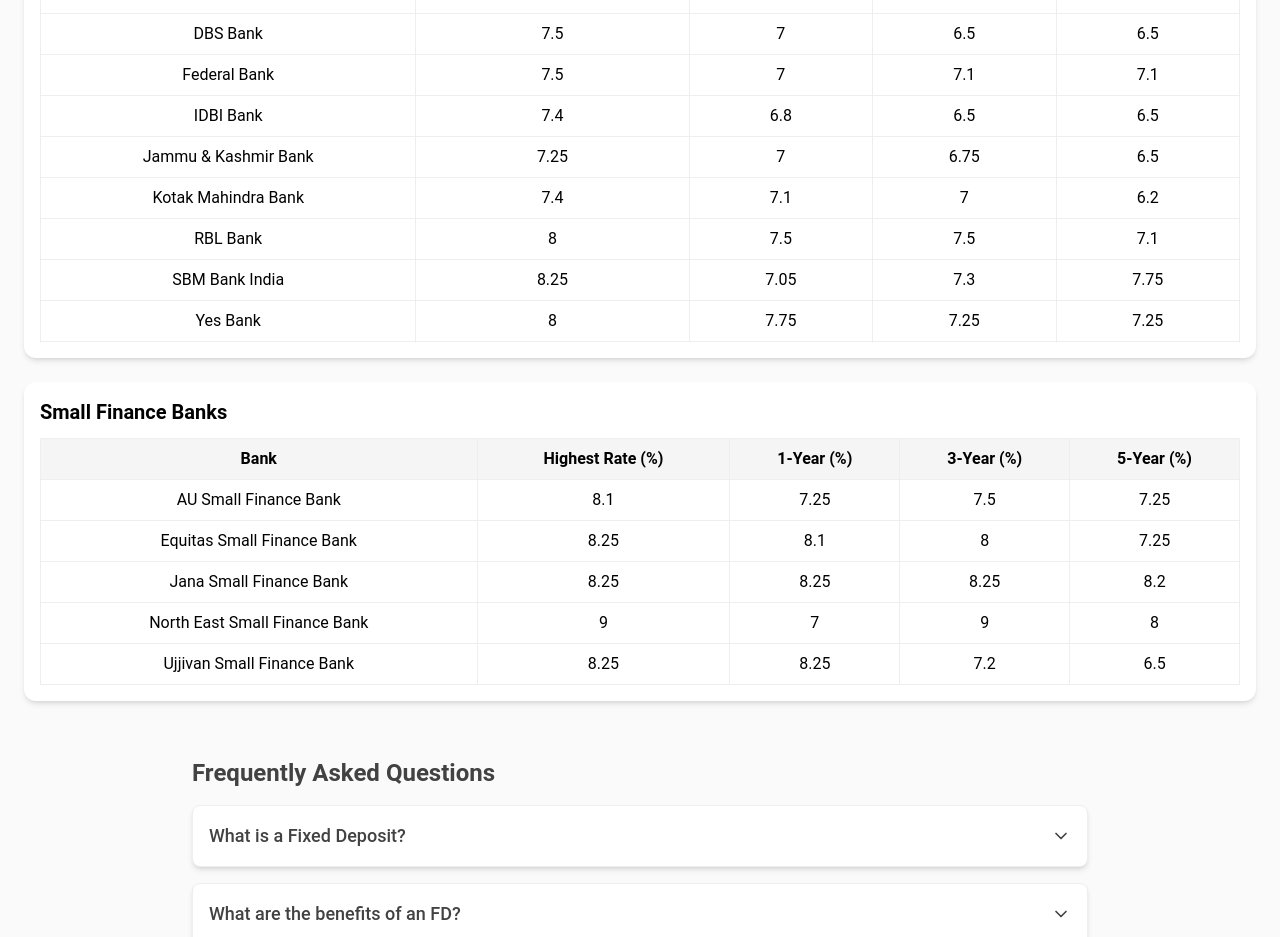
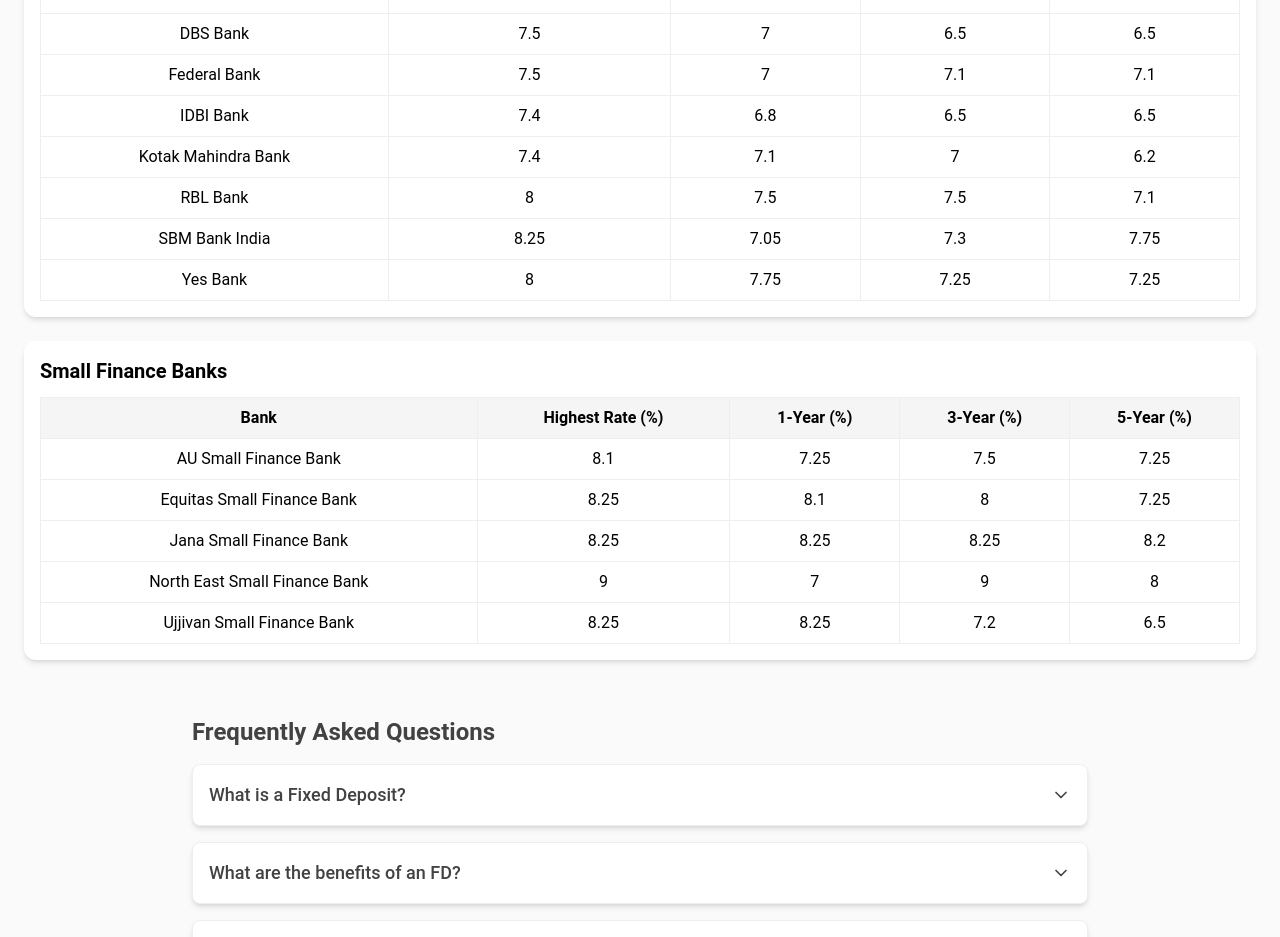
Before and after one commit to satyajit7679/DHEERA-ONE, a React (Vite) app: page /fixedDepositpage in a window 1280 px wide. Shown: the part 820-1757 px from the top of the page. Built offline with nearby package versions, Linux system fonts and the light colour scheme.

Commit message:
remove Jammu & Kashmir Bank from banks data in BankFDTable component

```diff
--- a/src/components/banktable.jsx
+++ b/src/components/banktable.jsx
@@ -21,7 +21,6 @@
     { bank: "DBS Bank", highestRate: 7.5, oneYear: 7.0, threeYear: 6.5, fiveYear: 6.5 },
     { bank: "Federal Bank", highestRate: 7.5, oneYear: 7.0, threeYear: 7.1, fiveYear: 7.1 },
     { bank: "IDBI Bank", highestRate: 7.4, oneYear: 6.8, threeYear: 6.5, fiveYear: 6.5 },
-    { bank: "Jammu & Kashmir Bank", highestRate: 7.25, oneYear: 7.0, threeYear: 6.75, fiveYear: 6.5 },
     { bank: "Kotak Mahindra Bank", highestRate: 7.4, oneYear: 7.1, threeYear: 7.0, fiveYear: 6.2 },
     { bank: "RBL Bank", highestRate: 8.0, oneYear: 7.5, threeYear: 7.5, fiveYear: 7.1 },
     { bank: "SBM Bank India", highestRate: 8.25, oneYear: 7.05, threeYear: 7.3, fiveYear: 7.75 },
```
